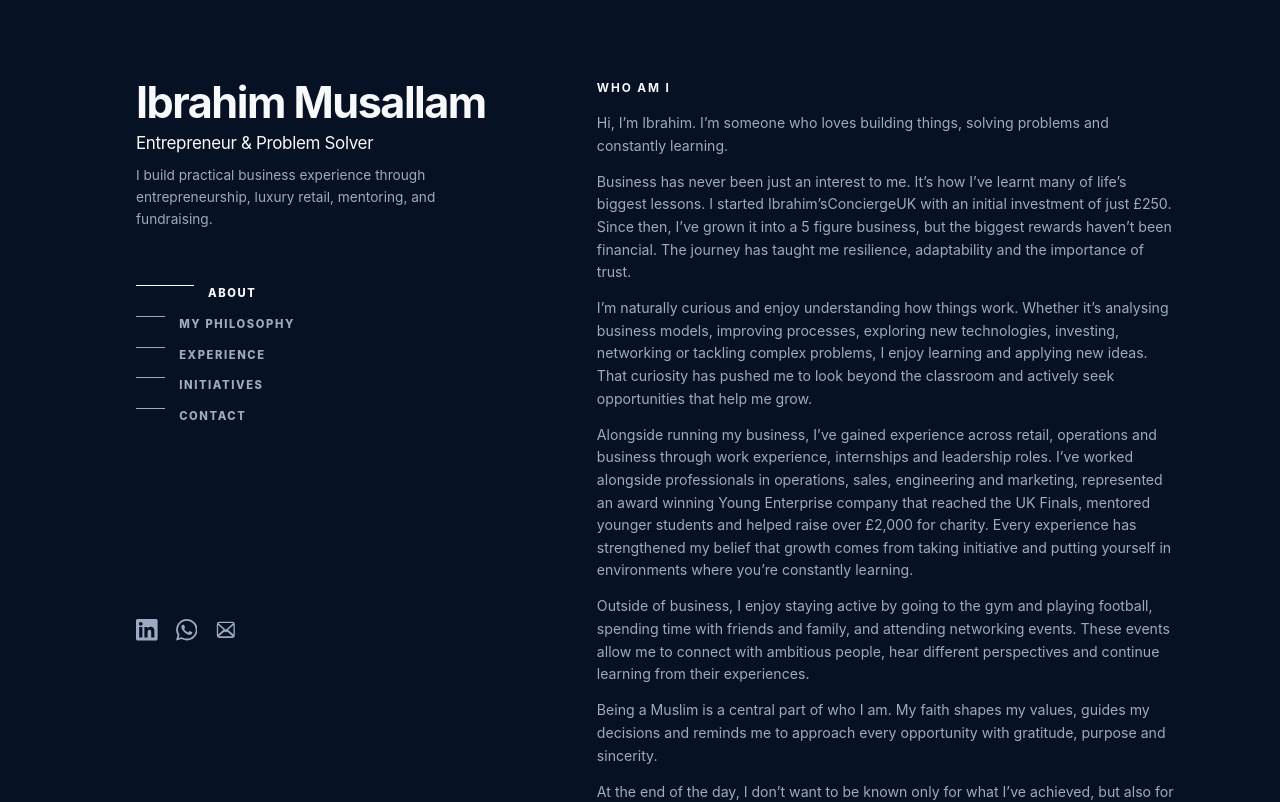
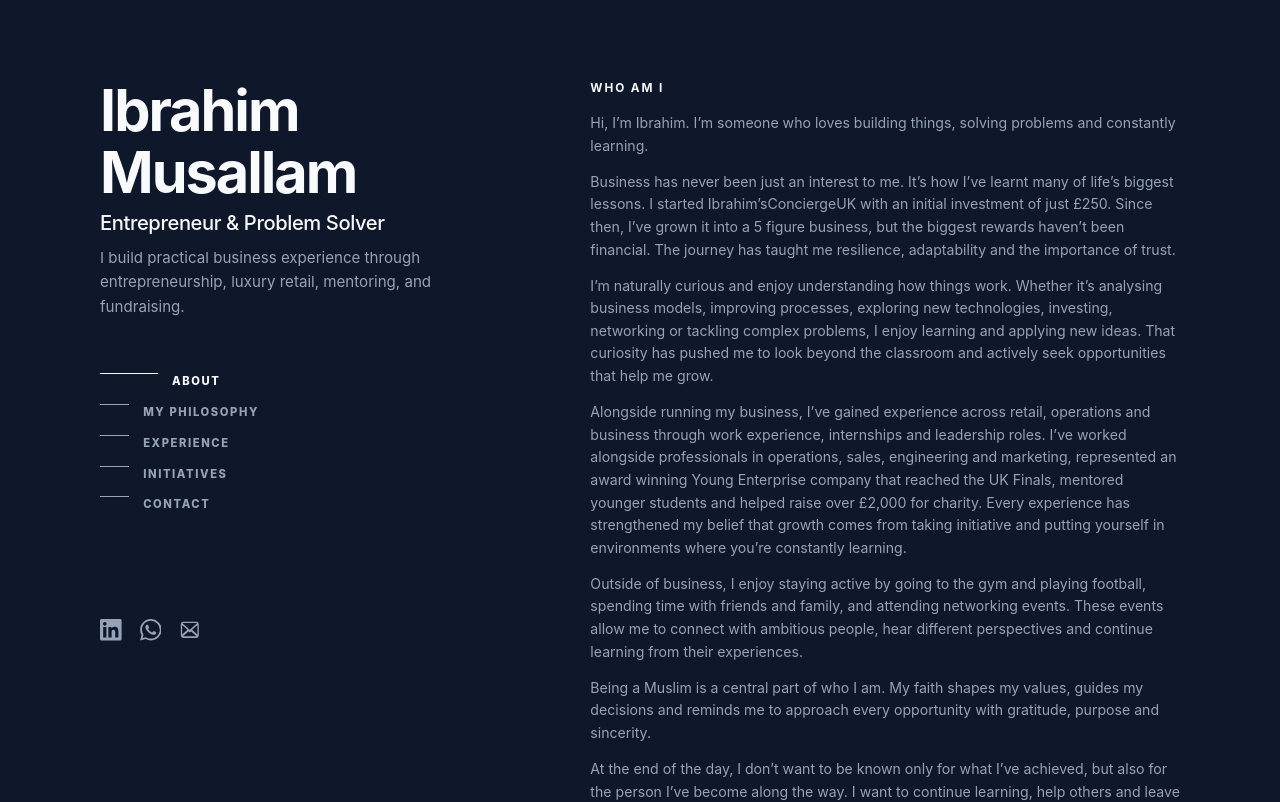
Before and after one commit to ibrahimmusallam10/Ibrahim-sConciergeUK, a React (Vite) app: page / in a window 1280 px wide. Shown: the top 802 px of the page. Built offline with nearby package versions, Linux system fonts and the light colour scheme.

Commit message:
Match Brittany inspired presentation

```diff
--- a/src/styles.css
+++ b/src/styles.css
@@ -1,10 +1,10 @@
 :root {
-  --bg: #061123;
-  --panel: #0c1b34;
-  --panel-soft: rgba(18, 35, 61, 0.62);
-  --text: #dbe4f0;
-  --heading: #f7f9fc;
-  --muted: #9cabc1;
+  --bg: #0f172a;
+  --panel: #112240;
+  --panel-soft: rgba(30, 41, 59, 0.42);
+  --text: #e2e8f0;
+  --heading: #f8fafc;
+  --muted: #94a3b8;
   --accent: #5eead4;
   --accent-soft: rgba(94, 234, 212, 0.12);
   --border: rgba(92, 126, 172, 0.26);
@@ -40,9 +40,9 @@ body::before {
   inset: 0;
   pointer-events: none;
   background: radial-gradient(
-    30rem circle at var(--cursor-x) var(--cursor-y),
-    rgba(94, 234, 212, 0.1),
-    transparent 62%
+    37.5rem circle at var(--cursor-x) var(--cursor-y),
+    rgba(29, 78, 216, 0.15),
+    transparent 80%
   );
   opacity: var(--cursor-glow-opacity);
   transition: opacity 220ms ease;
@@ -58,7 +58,7 @@ a {
   display: grid;
   grid-template-columns: minmax(280px, 0.82fr) minmax(0, 1.18fr);
   gap: clamp(2rem, 7vw, 6rem);
-  width: min(1120px, calc(100% - 3rem));
+  width: min(1200px, calc(100% - 3rem));
   min-height: 100vh;
   margin: 0 auto;
   padding: clamp(3rem, 7vw, 5.5rem) 0;
@@ -105,16 +105,16 @@ h3 {
 }
 
 h1 {
-  max-width: 430px;
+  max-width: 520px;
   margin-bottom: 0.6rem;
-  font-size: clamp(2rem, 4vw, 3rem);
+  font-size: clamp(2.75rem, 5vw, 4rem);
 }
 
 .intro-title {
   margin-bottom: 0.85rem;
   color: var(--heading);
-  font-size: clamp(1rem, 1.55vw, 1.18rem);
-  font-weight: 400;
+  font-size: clamp(1.15rem, 1.8vw, 1.4rem);
+  font-weight: 500;
   letter-spacing: -0.02em;
   text-transform: none;
 }
@@ -132,9 +132,9 @@ h3 {
 }
 
 .intro-role {
-  max-width: 360px;
+  max-width: 400px;
   color: var(--muted);
-  font-size: 0.95rem;
+  font-size: 1.05rem;
 }
 
 .side-nav {
```
